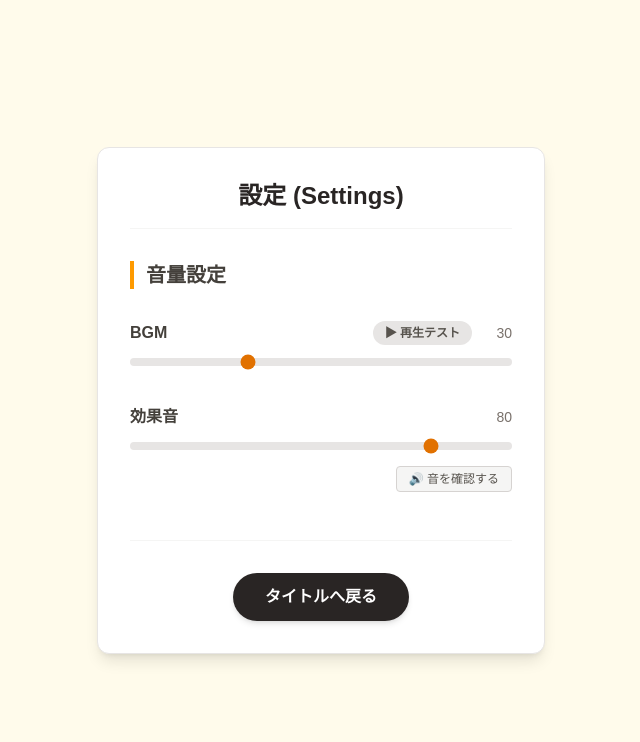
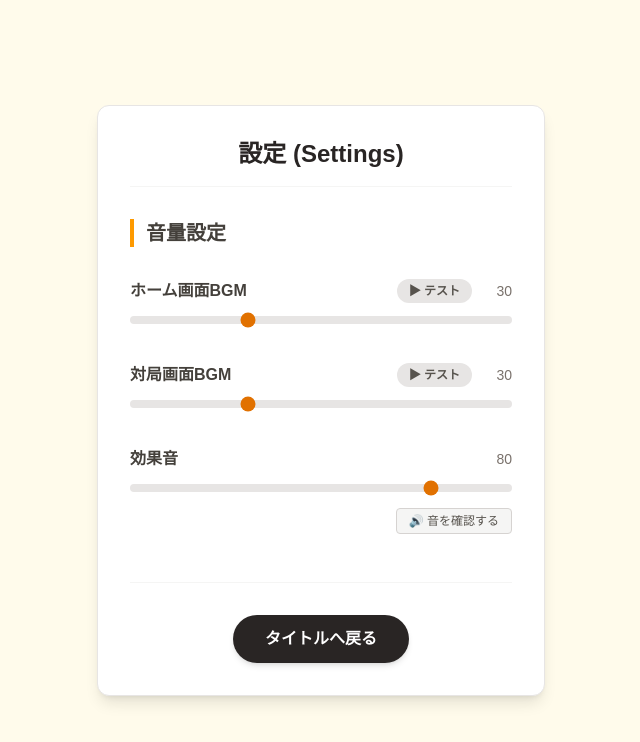
Before and after one commit to D-Treasure0712/hackathon-2025, a Next.js app in the folder frontend/: page /settings in a window 1280 px wide. Shown: the top 742 px of the page, without its empty margins (319-959 px from the left). Built offline with nearby package versions, Linux system fonts and the light colour scheme.

Commit message:
65-add_homebgm_volumesettei

```diff
--- a/frontend/app/settings/components/SoundSettings.tsx
+++ b/frontend/app/settings/components/SoundSettings.tsx
@@ -6,24 +6,46 @@ export default function SoundSettings() {
   // === 状態管理（State） ===
   // 画面に表示する数値や、再生中かどうかのフラグです。
   // set〇〇を使うと、値が更新されて画面の見た目も変わります。
-  const [bgmVolume, setBgmVolume] = useState<number>(30);
+  const [homeBgmVolume, setHomeBgmVolume] = useState<number>(30); // 追加: ホームBGM用
+  const [bgmVolume, setBgmVolume] = useState<number>(30);         // 対局BGM用
   const [seVolume, setSeVolume] = useState<number>(80);
-  const [isPlayingBgm, setIsPlayingBgm] = useState<boolean>(false);
+
+  const [isPlayingHomeBgm, setIsPlayingHomeBgm] = useState<boolean>(false); // 追加: ホームBGM再生フラグ
+  const [isPlayingBgm, setIsPlayingBgm] = useState<boolean>(false);         // 対局BGM再生フラグ
 
   // === プレイヤーの保持（Ref） ===
   // 音楽ファイルの実体です。画面が再描画されてもリセットされない「箱」に入れておきます。
-  const bgmPlayer = useRef<HTMLAudioElement | null>(null);
+  const homeBgmPlayer = useRef<HTMLAudioElement | null>(null); // 追加: ホームBGM用（野山）
+  const bgmPlayer = useRef<HTMLAudioElement | null>(null);     // 対局BGM用（朧月）
   const sePlayer = useRef<HTMLAudioElement | null>(null);
 
   // === 初期設定（Effect） ===
   // 画面が開かれた瞬間に「1回だけ」実行されます。
   useEffect(() => {
     // 1. 音声ファイルをセット
+    // 追加: ホームBGM（野山）を個別にセット
+    homeBgmPlayer.current = new Audio('/sounds/野山.mp3');
+    homeBgmPlayer.current.loop = true;
+
+    // 対局BGM（覗くは朧月）
     bgmPlayer.current = new Audio('/sounds/覗くは朧月.mp3');
     bgmPlayer.current.loop = true; // BGMはループ再生
     sePlayer.current = new Audio('/sounds/将棋の駒を打つ.mp3');
 
     // 2. ブラウザの保存データ（localStorage）があれば読み込む
+
+    // --- 追加: ホームBGMの読み込み処理 ---
+    const savedHomeBgmVolume = localStorage.getItem('shogi_home_bgm_volume');
+    if (savedHomeBgmVolume) {
+      const volumeNum = Number(savedHomeBgmVolume);
+      setHomeBgmVolume(volumeNum);
+      homeBgmPlayer.current.volume = volumeNum / 100;
+    } else {
+      homeBgmPlayer.current.volume = 30 / 100; // 初期値
+    }
+    // ------------------------------------
+
+    // 対局BGMの読み込み
     const savedBgmVolume = localStorage.getItem('shogi_bgm_volume');
     if (savedBgmVolume) {
       const volumeNum = Number(savedBgmVolume);
@@ -41,6 +63,11 @@ export default function SoundSettings() {
 
     // 3. お片付け（画面を閉じた時に音を止める）
     return () => {
+      // 追加: ホームBGMの停止
+      if (homeBgmPlayer.current) {
+        homeBgmPlayer.current.pause();
+        homeBgmPlayer.current = null;
+      }
       if (bgmPlayer.current) {
         bgmPlayer.current.pause();
         bgmPlayer.current = null;
@@ -50,7 +77,40 @@ export default function SoundSettings() {
 
   // === 操作時の処理 ===
 
-  // BGMスライダーを動かした時
+  // --- 追加: ホームBGMスライダーを動かした時 ---
+  const handleHomeBgmChange = (e: React.ChangeEvent<HTMLInputElement>) => {
+    const newVolume = Number(e.target.value);
+    setHomeBgmVolume(newVolume);
+
+    localStorage.setItem('shogi_home_bgm_volume', newVolume.toString());
+
+    if (homeBgmPlayer.current) {
+      homeBgmPlayer.current.volume = newVolume / 100;
+    }
+  };
+
+  // --- 追加: ホームBGM再生・停止ボタン ---
+  const toggleHomeBgm = () => {
+    if (!homeBgmPlayer.current) return;
+
+    // 混ざらないように、もし対局BGMが鳴っていたら止める
+    if (isPlayingBgm && bgmPlayer.current) {
+      bgmPlayer.current.pause();
+      setIsPlayingBgm(false);
+    }
+
+    if (isPlayingHomeBgm) {
+      homeBgmPlayer.current.pause();
+      setIsPlayingHomeBgm(false);
+    } else {
+      homeBgmPlayer.current.volume = homeBgmVolume / 100;
+      homeBgmPlayer.current.play().catch(e => console.error("再生エラー:", e));
+      setIsPlayingHomeBgm(true);
+    }
+  };
+  // -----------------------------------------
+
+  // 対局BGMスライダーを動かした時
   const handleBgmChange = (e: React.ChangeEvent<HTMLInputElement>) => {
     const newVolume = Number(e.target.value);
     setBgmVolume(newVolume); // 画面の数値を更新
@@ -64,9 +124,16 @@ export default function SoundSettings() {
     }
   };
 
-  // 再生・停止ボタンを押した時
+  // 対局BGM 再生・停止ボタンを押した時
   const toggleBgm = () => {
     if (!bgmPlayer.current) return;
+
+    // 混ざらないように、もしホームBGMが鳴っていたら止める
+    if (isPlayingHomeBgm && homeBgmPlayer.current) {
+      homeBgmPlayer.current.pause();
+      setIsPlayingHomeBgm(false);
+    }
+
     if (isPlayingBgm) {
       bgmPlayer.current.pause();
       setIsPlayingBgm(false);
@@ -101,11 +168,44 @@ export default function SoundSettings() {
         音量設定
       </h2>
 
-      {/* --- BGMの設定エリア --- */}
+      {/* --- 追加: ホームBGM (野山) の設定エリア --- */}
+      <div className="space-y-2">
+        <div className="flex justify-between items-center mb-1">
+          <label htmlFor="home-bgm-slider" className="font-semibold text-stone-700">
+            ホーム画面BGM
+          </label>
+          <div className="flex items-center gap-2">
+            <button
+              onClick={toggleHomeBgm}
+              className={`text-xs px-3 py-1 rounded-full transition-colors font-bold ${
+                isPlayingHomeBgm
+                  ? "bg-amber-600 text-white hover:bg-amber-700"
+                  : "bg-stone-200 text-stone-600 hover:bg-stone-300"
+              }`}
+            >
+              {isPlayingHomeBgm ? "■ 停止" : "▶ テスト"}
+            </button>
+            <span className="text-stone-500 text-sm w-8 text-right">
+              {homeBgmVolume}
+            </span>
+          </div>
+        </div>
+        <input
+          id="home-bgm-slider"
+          type="range"
+          min="0"
+          max="100"
+          value={homeBgmVolume}
+          onChange={handleHomeBgmChange}
+          className="w-full h-2 bg-stone-200 rounded-lg appearance-none cursor-pointer accent-amber-600"
+        />
+      </div>
+
+      {/* --- 対局BGM (朧月) の設定エリア --- */}
       <div className="space-y-2">
         <div className="flex justify-between items-center mb-1">
           <label htmlFor="bgm-slider" className="font-semibold text-stone-700">
-            BGM
+            対局画面BGM
           </label>
           <div className="flex items-center gap-2">
             {/* 再生ボタン */}
@@ -117,7 +217,7 @@ export default function SoundSettings() {
                   : "bg-stone-200 text-stone-600 hover:bg-stone-300"
               }`}
             >
-              {isPlayingBgm ? "■ 停止" : "▶ 再生テスト"}
+              {isPlayingBgm ? "■ 停止" : "▶ テスト"}
             </button>
             <span className="text-stone-500 text-sm w-8 text-right">
               {bgmVolume}
```
Also changed, not shown: 1 other file (tests, documents, lock files or other folders).
